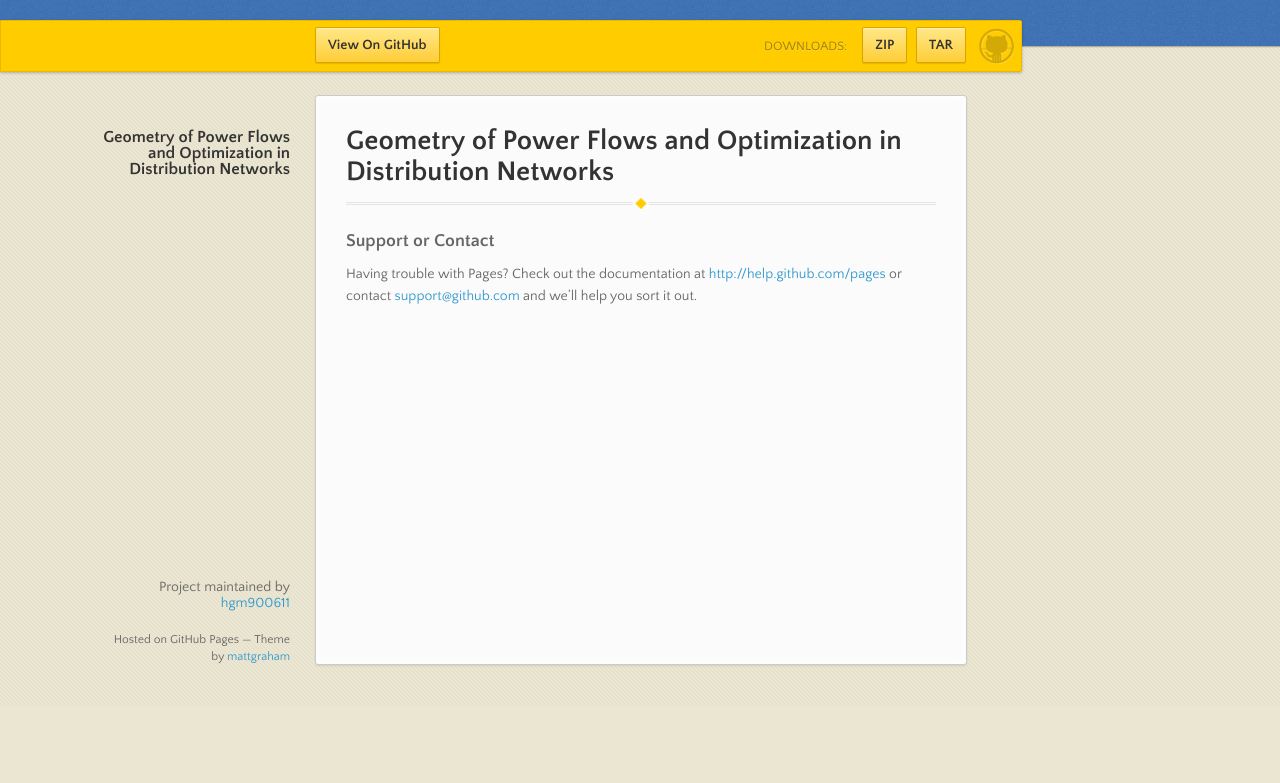
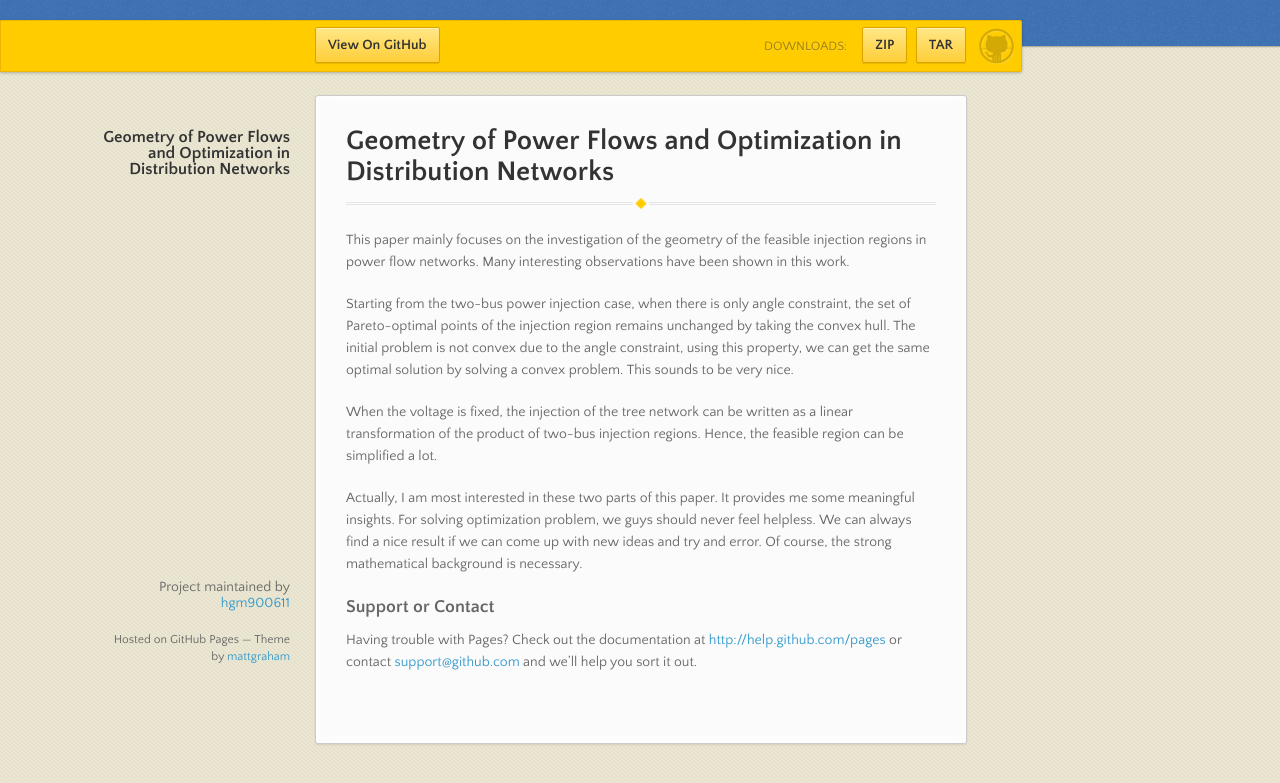
Before and after one commit to hgm900611/Week_5, a plain HTML site: page index.html in a window 1280 px wide. Shown: the part 95-878 px from the top of the page. Before the commit the page ends 800 px from the top, so only its background shows below. Drawn offline with nearby package versions, Linux system fonts and the light colour scheme.

Commit message:
Create gh-pages branch via GitHub

```diff
--- a/index.html
+++ b/index.html
@@ -42,7 +42,15 @@
         <h1>
 <a name="geometry-of-power-flows-and-optimization-in-distribution-networks" class="anchor" href="#geometry-of-power-flows-and-optimization-in-distribution-networks"><span class="octicon octicon-link"></span></a>Geometry of Power Flows and Optimization in Distribution Networks</h1>
 
-<hr><h3>
+<hr><p>This paper mainly focuses on the investigation of the geometry of the feasible injection regions in power flow networks. Many interesting observations have been shown in this work. </p>
+
+<p>Starting from the two-bus power injection case, when there is only angle constraint, the set of Pareto-optimal points of the injection region remains unchanged by taking the convex hull. The initial problem is not convex due to the angle constraint, using this property, we can get the same optimal solution by solving a convex problem. This sounds to be very nice. </p>
+
+<p>When the voltage is fixed, the injection of the tree network can be written as a linear transformation of the product of two-bus injection regions. Hence, the feasible region can be simplified a lot. </p>
+
+<p>Actually, I am most interested in these two parts of this paper. It provides me some meaningful insights. For solving optimization problem, we guys should never feel helpless. We can always find a nice result if we can come up with new ideas and try and error. Of course, the strong mathematical background is necessary. </p>
+
+<h3>
 <a name="support-or-contact" class="anchor" href="#support-or-contact"><span class="octicon octicon-link"></span></a>Support or Contact</h3>
 
 <p>Having trouble with Pages? Check out the documentation at <a href="http://help.github.com/pages">http://help.github.com/pages</a> or contact <a href="mailto:support@github.com">support@github.com</a> and we’ll help you sort it out.</p>
```
Also changed, not shown: params.json (+1 -1 lines).
